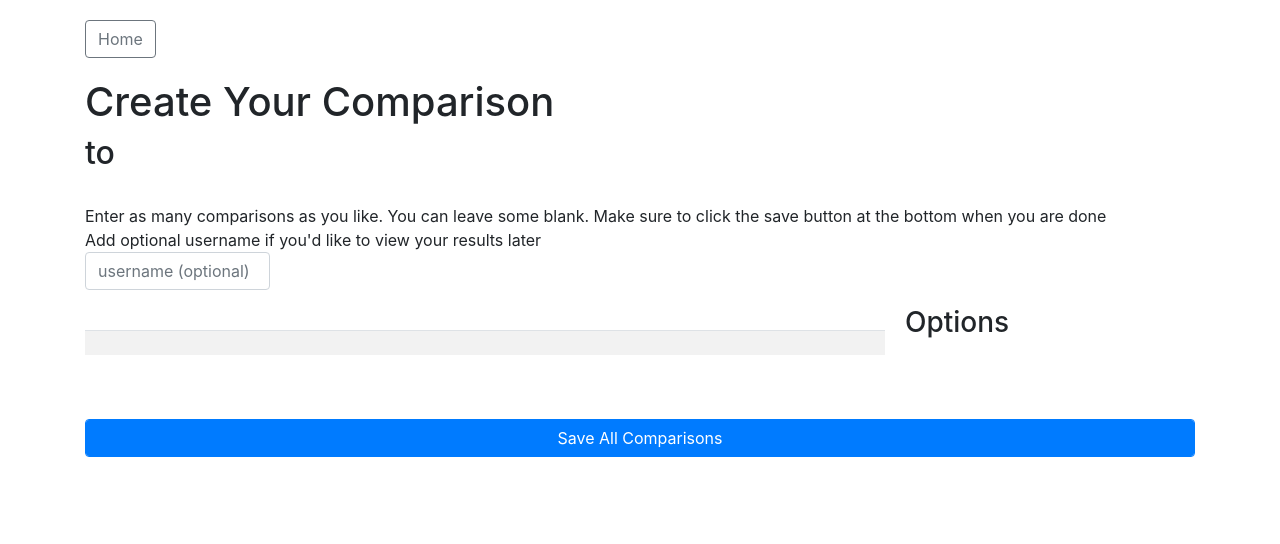
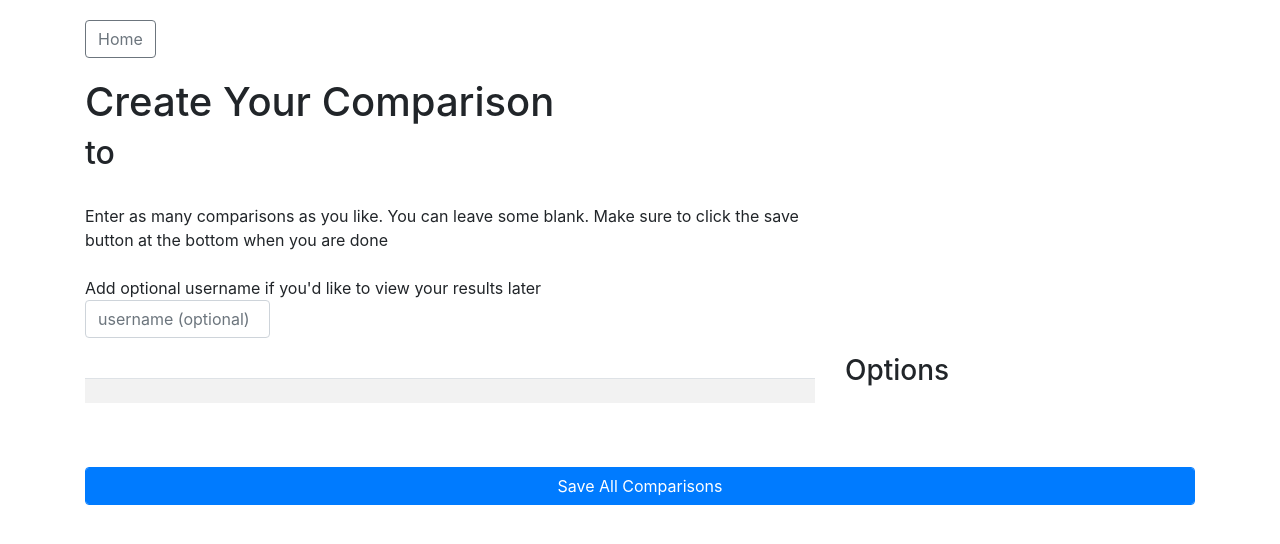
Before and after one commit to jkeesh/neighborhoods, a Django app: template neighborhoods/compare/templates/compare.html in a window 1280 px wide. Shown: the top 544 px of the page. Run offline with Django 3.2, Linux system fonts and the light colour scheme; the template is opened without the code that fills it, so the values that code supplies are empty; some libraries are stand-ins or nearby versions.

Commit message:
style updates

```diff
--- a/neighborhoods/compare/templates/compare.html
+++ b/neighborhoods/compare/templates/compare.html
@@ -2,7 +2,7 @@
 
 <div class="container" style="margin-top: 20px;">
     <div class="row">
-        <div class="col">
+        <div class="col-8">
             <a href="/" class="btn btn-outline-secondary">Home</a>
 
             <div style="margin-top: 20px;">
@@ -17,6 +17,11 @@
             Enter as many comparisons as you like. You can leave some blank. Make sure to
             click the save button at the bottom when you are done
             <br>
+            <br>
+        </div>
+    </div>
+    <div class="row">
+        <div class="col">
 
             <form action="/save_results">
 
@@ -28,11 +33,11 @@
                     <input type="text" name="username" class="form-control col-2" placeholder="username (optional)">
                 </div>
 
-                <div>
+                <div class="row">
 
-                    <div style="float:left; width: 800px;">
+                    <div class="col-8">
 
-                        <table width="600px" class="table table-striped">
+                        <table class="table table-striped">
 
                             <br>
 
@@ -45,10 +50,10 @@
                             {% for neighborhood in START_NEIGHBORHOODS %}
 
                             <tr>
-                                <td>
+                                <td  style="padding: 0.2em !important;">
                                     {{neighborhood}}
                                 </td>
-                                <td>
+                                <td  style="padding: 0.2em !important;">
                                     <div class="form-group">
                                         <select class="form-control form-control-sm" name="{{neighborhood}}" id="{{neighborhood}}">
                                             <option disabled selected value> -- select an option -- </option>
@@ -67,7 +72,7 @@
 
                     </div>
 
-                    <div style="float:left; margin-left: 20px; width: 200px;">
+                    <div class="col-4">
                         <h3>Options</h3>
                         {% for match in END_NEIGHBORHOODS %}
                         <div>{{match}}</div>
```
